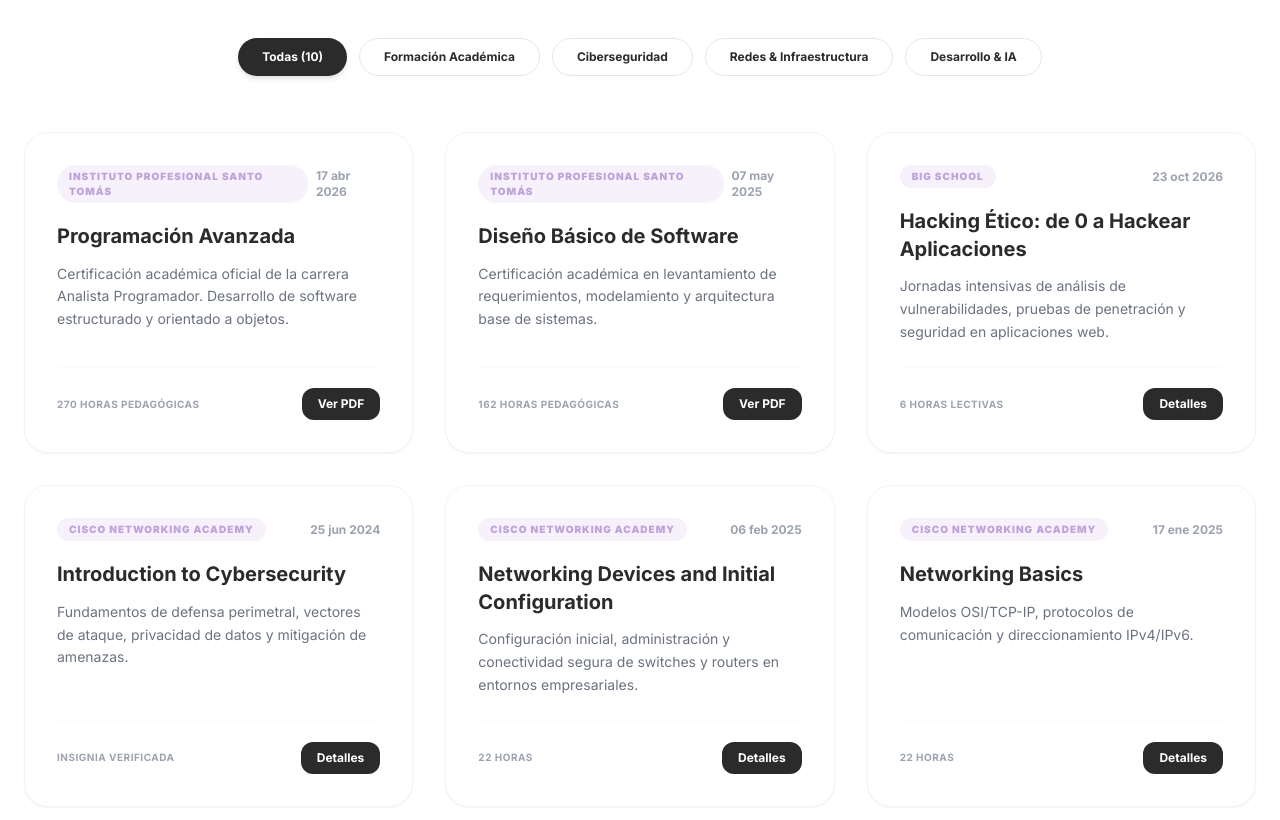
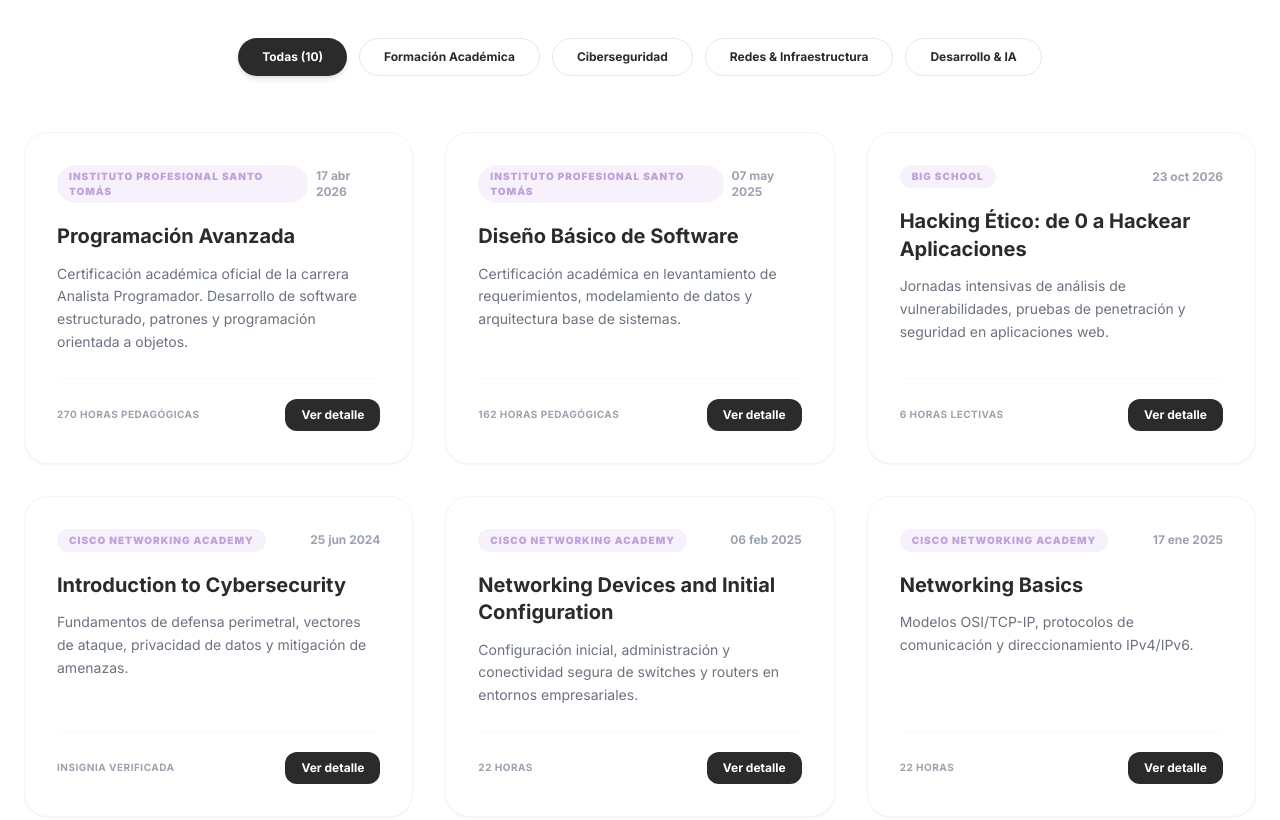
Before and after one commit to luciano-aa-brr/koalik, a plain HTML site: page portafolio/index.html in a window 1280 px wide. Shown: the part 1060-1880 px from the top of the page. Drawn offline with nearby package versions, Linux system fonts and the light colour scheme.

Commit message:
modificacion de certificaciones

```diff
--- a/portafolio/certificaciones.js
+++ b/portafolio/certificaciones.js
@@ -1,5 +1,4 @@
 // Base de datos de acreditaciones y certificaciones
-// Para agregar una nueva, solo añade un objeto al arreglo manteniendo esta estructura
 const credenciales = [
     {
         titulo: "Programación Avanzada",
@@ -8,8 +7,7 @@ const credenciales = [
         categoria: "Academico",
         etiqueta: "Formación Académica",
         horas: "270 horas pedagógicas",
-        descripcion: "Certificación académica oficial de la carrera Analista Programador. Desarrollo de software estructurado y orientado a objetos.",
-        archivo: "doc/certificadoProgramacionAvanzada.pdf",
+        descripcion: "Certificación académica oficial de la carrera Analista Programador. Desarrollo de software estructurado, patrones y programación orientada a objetos.",
         codigo: "Folio 899802 · Cód: U5GTRSJO"
     },
     {
@@ -19,8 +17,7 @@ const credenciales = [
         categoria: "Academico",
         etiqueta: "Formación Académica",
         horas: "162 horas pedagógicas",
-        descripcion: "Certificación académica en levantamiento de requerimientos, modelamiento y arquitectura base de sistemas.",
-        archivo: "doc/certificadoDiseñoBasicoDeSoftware.pdf",
+        descripcion: "Certificación académica en levantamiento de requerimientos, modelamiento de datos y arquitectura base de sistemas.",
         codigo: "Folio 899804 · Cód: MSUE0F5G"
     },
     {
@@ -31,7 +28,6 @@ const credenciales = [
         etiqueta: "Ciberseguridad",
         horas: "6 horas lectivas",
         descripcion: "Jornadas intensivas de análisis de vulnerabilidades, pruebas de penetración y seguridad en aplicaciones web.",
-        archivo: null,
         codigo: "Validación BIG school"
     },
     {
@@ -42,7 +38,6 @@ const credenciales = [
         etiqueta: "Ciberseguridad",
         horas: "Insignia Verificada",
         descripcion: "Fundamentos de defensa perimetral, vectores de ataque, privacidad de datos y mitigación de amenazas.",
-        archivo: null,
         codigo: "Cisco Verified Badge"
     },
     {
@@ -53,7 +48,6 @@ const credenciales = [
         etiqueta: "Redes & Infraestructura",
         horas: "22 horas",
         descripcion: "Configuración inicial, administración y conectividad segura de switches y routers en entornos empresariales.",
-        archivo: null,
         codigo: "Cisco Verified Badge"
     },
     {
@@ -64,7 +58,6 @@ const credenciales = [
         etiqueta: "Redes & Infraestructura",
         horas: "22 horas",
         descripcion: "Modelos OSI/TCP-IP, protocolos de comunicación y direccionamiento IPv4/IPv6.",
-        archivo: null,
         codigo: "Cisco Verified Badge"
     },
     {
@@ -75,7 +68,6 @@ const credenciales = [
         etiqueta: "Redes & Infraestructura",
         horas: "Insignia Verificada",
         descripcion: "Hardware computacional, arquitectura de sistemas operativos, diagnóstico y soporte técnico integral.",
-        archivo: null,
         codigo: "Cisco Verified Badge"
     },
     {
@@ -86,7 +78,6 @@ const credenciales = [
         etiqueta: "Desarrollo & IA",
         horas: "6 horas",
         descripcion: "Integración de modelos de lenguaje e inteligencia artificial generativa en flujos de desarrollo moderno.",
-        archivo: "doc/cursoIniciacionAlDesarrolloConIA.pdf",
         codigo: "Certificado Oficial"
     },
     {
@@ -97,7 +88,6 @@ const credenciales = [
         etiqueta: "Desarrollo & IA",
         horas: "15 horas (Nota: 6,8)",
         descripcion: "Programación del lado del cliente, manipulación del DOM y lógica interactiva web.",
-        archivo: "doc/javaScript1.pdf",
         codigo: "Puntaje: 96,67%"
     },
     {
@@ -108,7 +98,6 @@ const credenciales = [
         etiqueta: "Desarrollo & IA",
         horas: "70 horas totales",
         descripcion: "Programación procedural y orientada a objetos, estructuras de datos y desarrollo de scripts en Python.",
-        archivo: null,
         codigo: "Python Essentials 1 & 2"
     }
 ];
@@ -167,7 +156,7 @@ document.addEventListener('DOMContentLoaded', () => {
                 <div class="pt-5 border-t border-gray-50 flex items-center justify-between">
                     <span class="text-[10px] text-gray-400 font-bold uppercase tracking-wider">${item.horas}</span>
                     <span class="px-4 py-2 rounded-xl bg-[#2B2B2B] group-hover:bg-[#BFA2DB] text-white text-xs font-bold transition-colors">
-                        ${item.archivo ? 'Ver PDF' : 'Detalles'}
+                        Ver detalle
                     </span>
                 </div>
             `;
@@ -191,7 +180,7 @@ document.addEventListener('DOMContentLoaded', () => {
         });
     });
 
-    // Control del Modal
+    // Control del Modal informativo
     function abrirModal(item) {
         document.getElementById('modal-badge').textContent = item.etiqueta;
         document.getElementById('modal-fecha').textContent = item.fecha;
@@ -201,9 +190,7 @@ document.addEventListener('DOMContentLoaded', () => {
         document.getElementById('modal-horas').textContent = `${item.horas} · ${item.codigo}`;
 
         const accionDiv = document.getElementById('modal-accion');
-        if (item.archivo) {
-            accionDiv.innerHTML = `<a href="${item.archivo}" target="_blank" class="px-5 py-2.5 rounded-xl bg-[#BFA2DB] hover:bg-[#a889c7] text-white text-xs font-bold shadow-md transition-colors">Abrir Documento PDF ↗</a>`;
-        } else {
+        if (accionDiv) {
             accionDiv.innerHTML = `<span class="px-3.5 py-1.5 rounded-xl bg-emerald-50 text-emerald-700 text-xs font-bold border border-emerald-200">✓ Credencial Verificada</span>`;
         }
 
@@ -226,6 +213,5 @@ document.addEventListener('DOMContentLoaded', () => {
         });
     }
 
-    // Renderizado inicial
     renderCards();
 });
--- a/portafolio/index.html
+++ b/portafolio/index.html
@@ -60,7 +60,7 @@
                 <a href="../index.html#proyectos" class="hover:text-[#BFA2DB] transition font-bold text-sm">Proyectos</a>
                 <a href="../index.html#faq" class="hover:text-[#BFA2DB] transition font-bold text-sm">FAQ</a>
                 <a href="#perfil" class="text-[#BFA2DB] transition font-bold text-sm">Portafolio</a>
-                <a href="doc/cv_LucianoAliaga.pdf" download="CV_Luciano_Aliaga.pdf" target="_blank"
+                <a href="/portafolio/doc/cv_LucianoAliaga.pdf" download="CV_Luciano_Aliaga.pdf" target="_blank"
                     class="bg-[#BFA2DB] text-white px-6 py-2 rounded-full hover:shadow-xl hover:shadow-[#BFA2DB]/30 transition-all text-sm font-bold inline-flex items-center gap-2">
                     <span>Descargar CV</span>
                     <svg xmlns="http://www.w3.org/2000/svg" width="16" height="16" viewBox="0 0 24 24" fill="none" stroke="currentColor" stroke-width="2.5" stroke-linecap="round" stroke-linejoin="round">
@@ -258,7 +258,7 @@
                     class="bg-[#BFA2DB] hover:bg-[#a889c7] text-white px-10 py-4 rounded-2xl font-bold transition-all shadow-lg shadow-[#BFA2DB]/20">
                     WhatsApp
                 </a>
-                <a href="doc/cv_LucianoAliaga.pdf" download="CV_Luciano_Aliaga.pdf" target="_blank"
+                <a href="/portafolio/doc/cv_LucianoAliaga.pdf" download="CV_Luciano_Aliaga.pdf" target="_blank"
                     class="bg-white/10 hover:bg-white/20 text-white px-10 py-4 rounded-2xl font-bold transition-all border border-white/10">
                     Descargar CV
                 </a>
```
